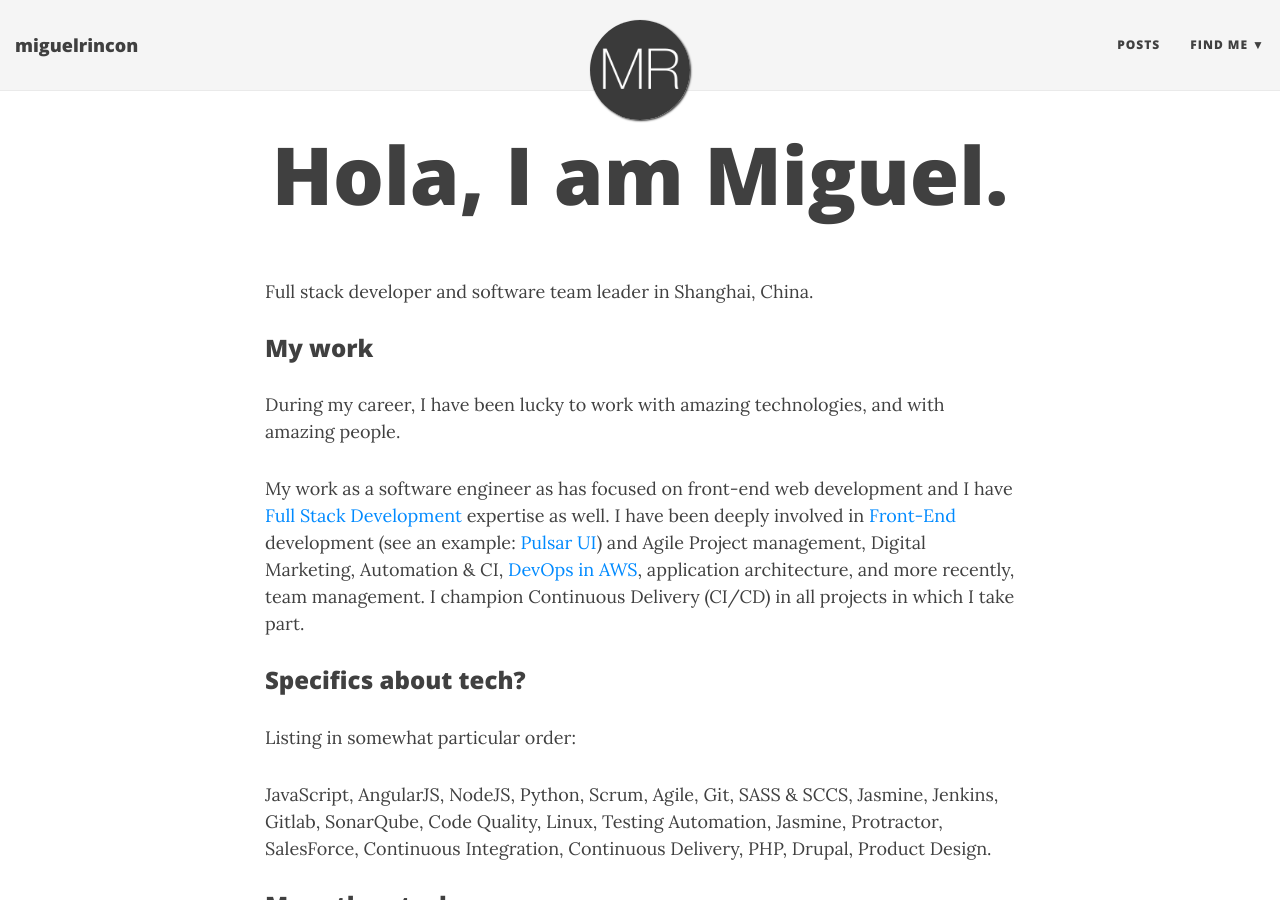
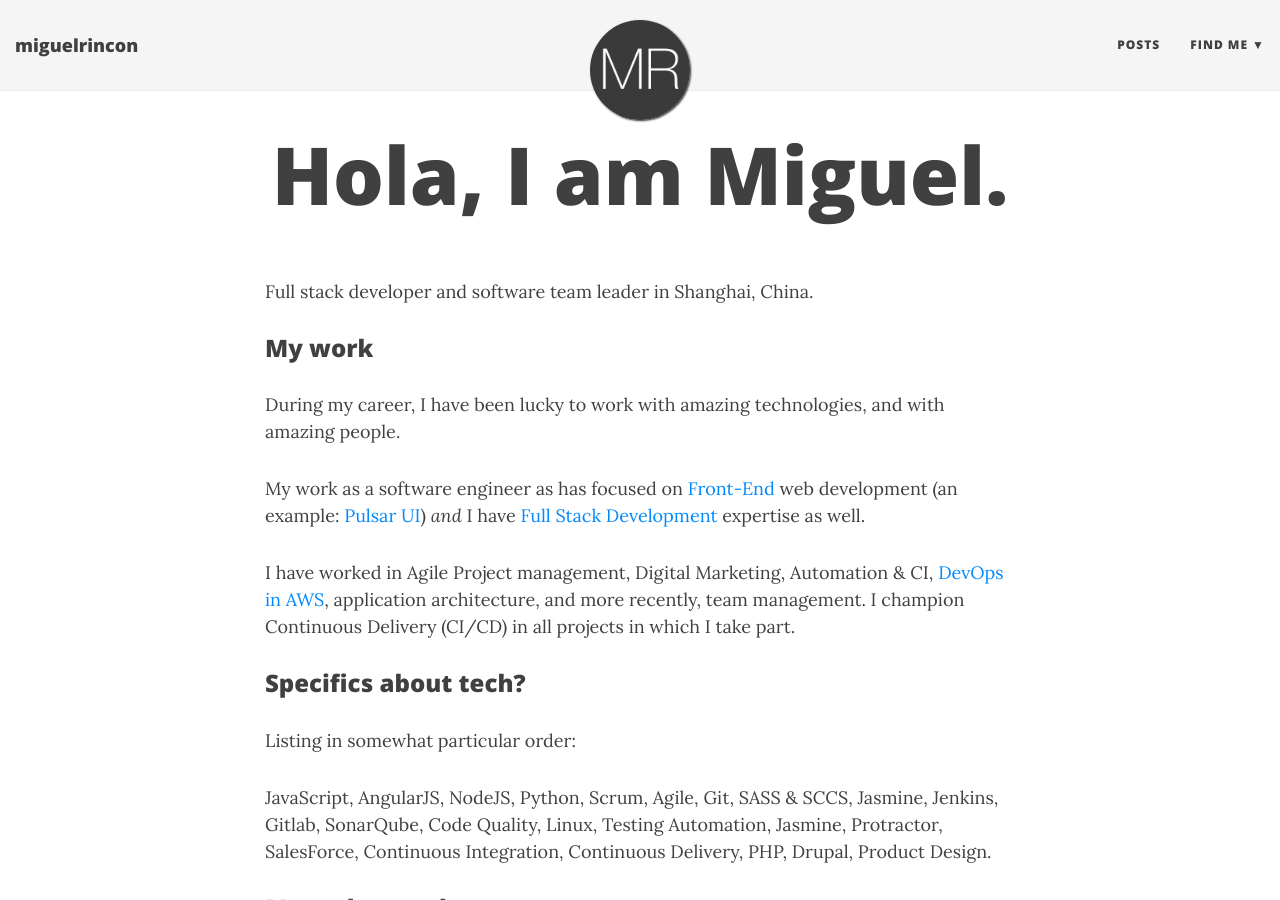
Before and after one commit to miguelrincon/miguelrincon.github.io, a Jekyll site: the page built from index.md, in a window 1280 px wide and 900 px high. Built offline with Jekyll 4.4.1, drawn with Linux system fonts in a browser that asks for light colours.

Commit message:
Small grammar issue

```diff
--- a/index.md
+++ b/index.md
@@ -10,7 +10,9 @@ Full stack developer and software team leader in Shanghai, China.
 
 During my career, I have been lucky to work with amazing technologies, and with amazing people.
 
-My work as a software engineer as has focused on front-end web development and I have [Full Stack Development](/2019-01-20-fullstack-developer-nanodegree/) expertise as well. I have been deeply involved in [Front-End](/2018-02-15-frontend-frameworks-comparison/) development (see an example: [Pulsar UI](/pages/pulsar-reporting-ui/)) and Agile Project management, Digital Marketing, Automation & CI, [DevOps in AWS](/2018-03-06-amazon-certified/), application architecture, and more recently, team management. I champion Continuous Delivery (CI/CD) in all projects in which I take part.
+My work as a software engineer as has focused on [Front-End](/2018-02-15-frontend-frameworks-comparison/) web development (an example: [Pulsar UI](/pages/pulsar-reporting-ui/)) *and* I have [Full Stack Development](/2019-01-20-fullstack-developer-nanodegree/) expertise as well.
+
+I have worked in Agile Project management, Digital Marketing, Automation & CI, [DevOps in AWS](/2018-03-06-amazon-certified/), application architecture, and more recently, team management. I champion Continuous Delivery (CI/CD) in all projects in which I take part.
 
 ### Specifics about tech?
 
```
